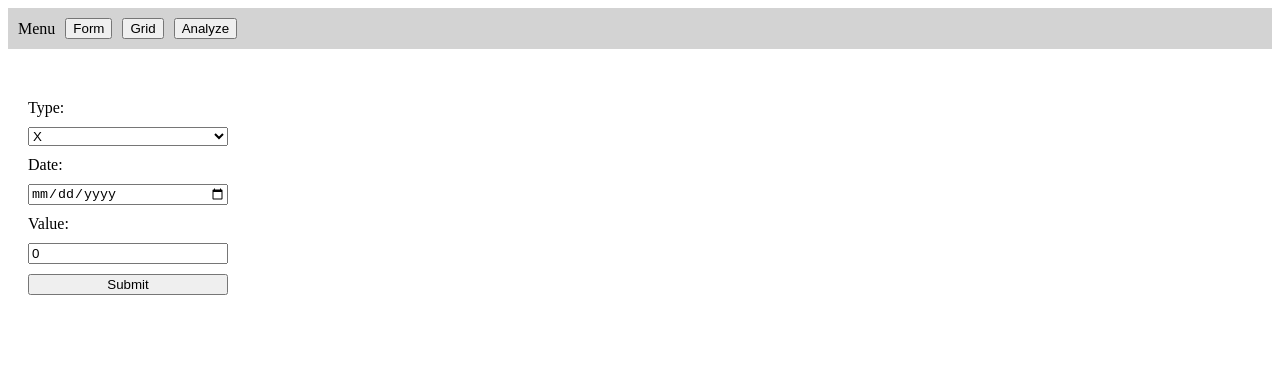
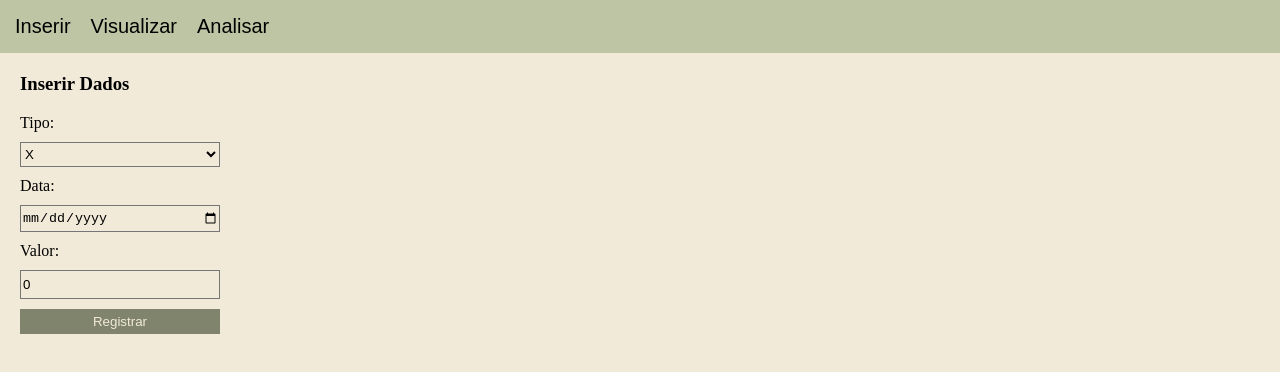
Before and after one commit to Yas-Taina/PrototipoTCC, an Angular app in the folder prototipo-tcc-front/: page /form in a window 1280 px wide. Shown: the top 372 px of the page. Built offline with nearby package versions, Linux system fonts and the light colour scheme.

Commit message:
Mateus  realiza ajustes visuais e funcionais (#3)
* feat: adiciona validação no formulário

* feat: configura plumber para exibir erros mais descritivos

* feat: alterações visuais

* fix: adicionar e melhorar certas validações e pontos visuais

```diff
--- a/prototipo-tcc-front/angular.json
+++ b/prototipo-tcc-front/angular.json
@@ -92,5 +92,8 @@
         }
       }
     }
+  },
+  "cli": {
+    "analytics": false
   }
 }
--- a/prototipo-tcc-front/src/app/components/menu/menu.component.css
+++ b/prototipo-tcc-front/src/app/components/menu/menu.component.css
@@ -0,0 +1,16 @@
+.menu-button {
+  background-color: transparent;
+  background-repeat: no-repeat;
+  border: none;
+  cursor: pointer;
+  overflow: hidden;
+  outline: none;
+  font-size: 20px;
+  padding: 5px;
+  transition: box-shadow 0.1s ease-in-out, transform 0.1s ease-in-out;
+}
+
+.menu-button:hover {
+  box-shadow: 0 10px 20px rgba(0, 0, 0, 0.4);
+  transform: translateY(-2px);
+}
--- a/prototipo-tcc-front/src/app/components/menu/menu.component.html
+++ b/prototipo-tcc-front/src/app/components/menu/menu.component.html
@@ -1,8 +1,5 @@
-<div style="margin-bottom: 50px;">
-  <nav style="display: flex; flex-direction: row; gap: 10px; background-color: lightgray; padding: 10px; align-items: center;">
-    <span>Menu</span>
-    <button type="button" routerLink="/form">Form</button>
-    <button type="button" routerLink="/grid">Grid</button>
-    <button type="button" routerLink="/analyze">Analyze</button>
-  </nav>
-</div>
+  <div style="display: flex; flex-direction: row; gap: 10px; padding:10px; background-color: #bec5a4; align-items: center;">
+    <button class="menu-button" type="button" routerLink="/form">Inserir</button>
+    <button class="menu-button" type="button" routerLink="/grid">Visualizar</button>
+    <button class="menu-button" type="button" routerLink="/analyze">Analisar</button>
+  </div>
--- a/prototipo-tcc-front/src/app/pages/analyze/analyze.component.html
+++ b/prototipo-tcc-front/src/app/pages/analyze/analyze.component.html
@@ -1,10 +1,11 @@
 <div style="margin: 20px">
-  <button id="btn-plot" (click)="fetchHtmlContent()">Analyze stored data points</button>
+  <h3>Análise de Dados</h3>
+  <button class="button" id="btn-plot" (click)="executar()">Executar análise dos dados armazenados</button>
+  <p></p>
   @if (isLoading) {
     <div>
-      <h2>Carregando Análise...</h2>
+      <h4>Efetuando análise dos dados...</h4>
     </div>
   }
-  <iframe #plotIframe width="95%" height="500"
-    style="border:salmon; border-radius: 2px; border-style: dashed;"></iframe>
+  <iframe #plotIframe width="95%" height="500"></iframe>
 </div>
--- a/prototipo-tcc-front/src/app/pages/analyze/analyze.component.ts
+++ b/prototipo-tcc-front/src/app/pages/analyze/analyze.component.ts
@@ -26,14 +26,23 @@ export class AnalyzeComponent implements AfterViewInit {
 
   constructor() { }
 
-  async fetchHtmlContent() {
+  async executar() {
     this.isLoading = true;
+
+    const points = this.dataPointsService.GetDataPoints();
+
+    if (points.length === 0) {
+      alert('Nenhum dado armazenado para análise. Por favor, registre alguns dados primeiro.');
+      this.isLoading = false;
+      return;
+    }
 
     try {
       this.htmlContent = await this.dataPointsService.Analyze() ?? '';
       this.updateIframe();
     } catch (error) {
       console.error('Erro ao executar análise:', error);
+      alert('Ocorreu um erro ao executar a análise. Por favor, tente novamente mais tarde.');
     } finally {
       this.isLoading = false;
     }
--- a/prototipo-tcc-front/src/app/pages/form/form.component.css
+++ b/prototipo-tcc-front/src/app/pages/form/form.component.css
@@ -0,0 +1,6 @@
+.field {
+  background-color: #f1ead8;
+  height: 25px;
+  border-style: solid;
+  border-width: 1px;
+}
--- a/prototipo-tcc-front/src/app/pages/form/form.component.html
+++ b/prototipo-tcc-front/src/app/pages/form/form.component.html
@@ -1,19 +1,33 @@
 <div style="margin: 20px">
+  <h3>Inserir Dados</h3>
   <form [formGroup]="form" (ngSubmit)="onSubmit(form.value)">
     <div style="display: flex; flex-direction: column; align-items: stretch; width: 200px; gap: 10px;">
-    <label for="type">Type:</label>
-    <select id="type" formControlName="type">
+      <label for="type">Tipo:</label>
+      <select id="type" formControlName="type" class="field">
         <option value="x" selected>X</option>
         <option value="y">Y</option>
       </select>
+      <div class="invalid-feedback"
+        *ngIf="form.get('type')?.errors && (form.get('type')?.touched || form.get('type')?.dirty)">
+        <div *ngIf="form.get('type')?.errors?.['required']">Por favor selecione um tipo</div>
+      </div>
 
-    <label for="date">Date:</label>
-    <input id="date" type="date" formControlName="date">
+      <label for="date">Data:</label>
+      <input id="date" type="date" formControlName="date" class="field">
+      <div class="invalid-feedback"
+        *ngIf="form.get('date')?.errors && (form.get('date')?.touched || form.get('date')?.dirty)">
+        <div *ngIf="form.get('date')?.errors?.['required']">Por favor insira uma data válida</div>
+      </div>
 
-    <label for="value">Value:</label>
-    <input id="value" type="number" formControlName="value">
+      <label for="value">Valor:</label>
+      <input id="value" type="number" formControlName="value" class="field">
+      <div class="invalid-feedback"
+        *ngIf="form.get('value')?.errors && (form.get('value')?.touched || form.get('value')?.dirty)">
+        <div *ngIf="form.get('value')?.errors?.['required']">Por favor insira um valor</div>
+        <div *ngIf="form.get('value')?.errors?.['min']">Por favor insira um valor igual ou maior que zero</div>
+      </div>
 
-    <button type="submit">Submit</button>
+      <button class="button" type="submit">Registrar</button>
     </div>
   </form>
 </div>
--- a/prototipo-tcc-front/src/app/pages/form/form.component.ts
+++ b/prototipo-tcc-front/src/app/pages/form/form.component.ts
@@ -1,10 +1,11 @@
 import { Component, inject } from '@angular/core';
 import { DataPointsService } from '../../services/data-points.service';
-import { FormBuilder, ReactiveFormsModule } from '@angular/forms';
+import { FormBuilder, ReactiveFormsModule, Validators } from '@angular/forms';
+import { CommonModule } from '@angular/common';
 
 @Component({
   selector: 'app-form',
-  imports: [ReactiveFormsModule],
+  imports: [ReactiveFormsModule, CommonModule],
   templateUrl: './form.component.html',
   styleUrl: './form.component.css'
 })
@@ -13,14 +14,21 @@ export class FormComponent {
   readonly builder = inject(FormBuilder);
 
   form = this.builder.group({
-    type: ['x'],
-    date: [new Date()],
-    value: [0]
+    type: ['x', [Validators.required]],
+    date: [null, [Validators.required]],
+    value: [0, [Validators.required, Validators.min(0)]]
   });
 
   constructor() { }
 
   onSubmit(data: any) {
+    if (this.form.invalid) {
+      this.form.markAllAsTouched();
+      return;
+    }
+
     this.dataPointsService.Save(data);
+
+    alert("Dados registrados com sucesso");
   }
 }
--- a/prototipo-tcc-front/src/app/pages/grid/grid.component.css
+++ b/prototipo-tcc-front/src/app/pages/grid/grid.component.css
@@ -0,0 +1,3 @@
+.celula {
+  text-align: center;
+}
--- a/prototipo-tcc-front/src/app/pages/grid/grid.component.html
+++ b/prototipo-tcc-front/src/app/pages/grid/grid.component.html
@@ -1,20 +1,24 @@
 <div style="margin: 20px">
-  <p>Data points grid</p>
+  <h3>Dados Armazenados</h3>
   <table>
     <tr>
       <th>Data</th>
-      <th>Value</th>
-      <th>Actions</th>
+      <th>Tipo</th>
+      <th>Valor</th>
+      <th>Ações</th>
     </tr>
     <tr *ngFor="let point of dataPoints; let i = index">
-      <td>{{ point.date | date: 'dd/MM/yyyy' }}</td>
-      <td>{{ point.value }}</td>
-      <button (click)="remove(i)">Remove</button>
+      <td class="celula">{{ point.date | date: 'dd/MM/yyyy' }}</td>
+      <td class="celula">{{ point.type }}</td>
+      <td class="celula">{{ point.value }}</td>
+      <td class="celula">
+        <button class="button-delete" (click)="remove(i)">X</button>
+      </td>
     </tr>
-    @if(dataPoints.length === 0) {
-      <tr>
-        <td colspan="2">No data points available.</td>
-      </tr>
+    @if (dataPoints.length === 0) {
+    <tr>
+      <td colspan="4">Nenhum dado armazenado</td>
+    </tr>
     }
-   </table>
+  </table>
 </div>
--- a/prototipo-tcc-front/src/styles.css
+++ b/prototipo-tcc-front/src/styles.css
@@ -1 +1,38 @@
 /* You can add global styles to this file, and also import other style files */
+body {
+  margin: 0;
+  background-color: #f1ead8;
+}
+
+.button {
+  background-color: #80846d;
+  color: #f1ead8;
+  height: 25px;
+  border-style: none;
+}
+
+.button:hover {
+  background-color: #424439;
+  border-style: solid;
+  border-width: 2px;
+  border-color: #80846d;
+}
+
+.button-delete {
+  background-color: #545745;
+  color: #f1ead8;
+  height: 25px;
+  border-style: none;
+}
+
+.button-delete:hover {
+  background-color: #2d2f25;
+  border-style: solid;
+  border-width: 2px;
+  border-color: #545745;
+}
+
+.invalid-feedback {
+  color: red;
+  font-size: 14px;
+}
```
Also changed, not shown: 1 other file (tests, documents, lock files or other folders). Lines whose indentation alone changed are shown as unchanged.
